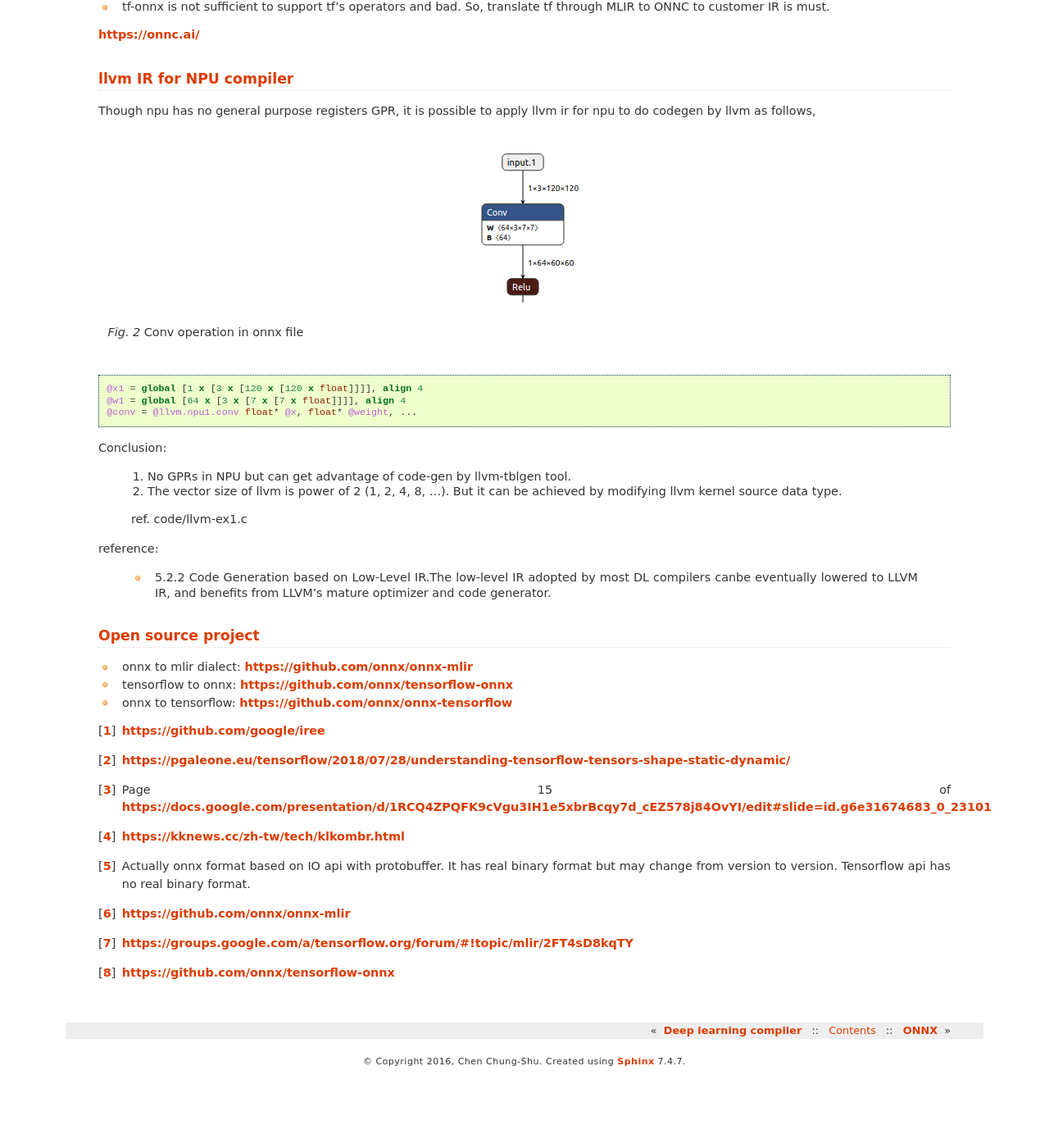
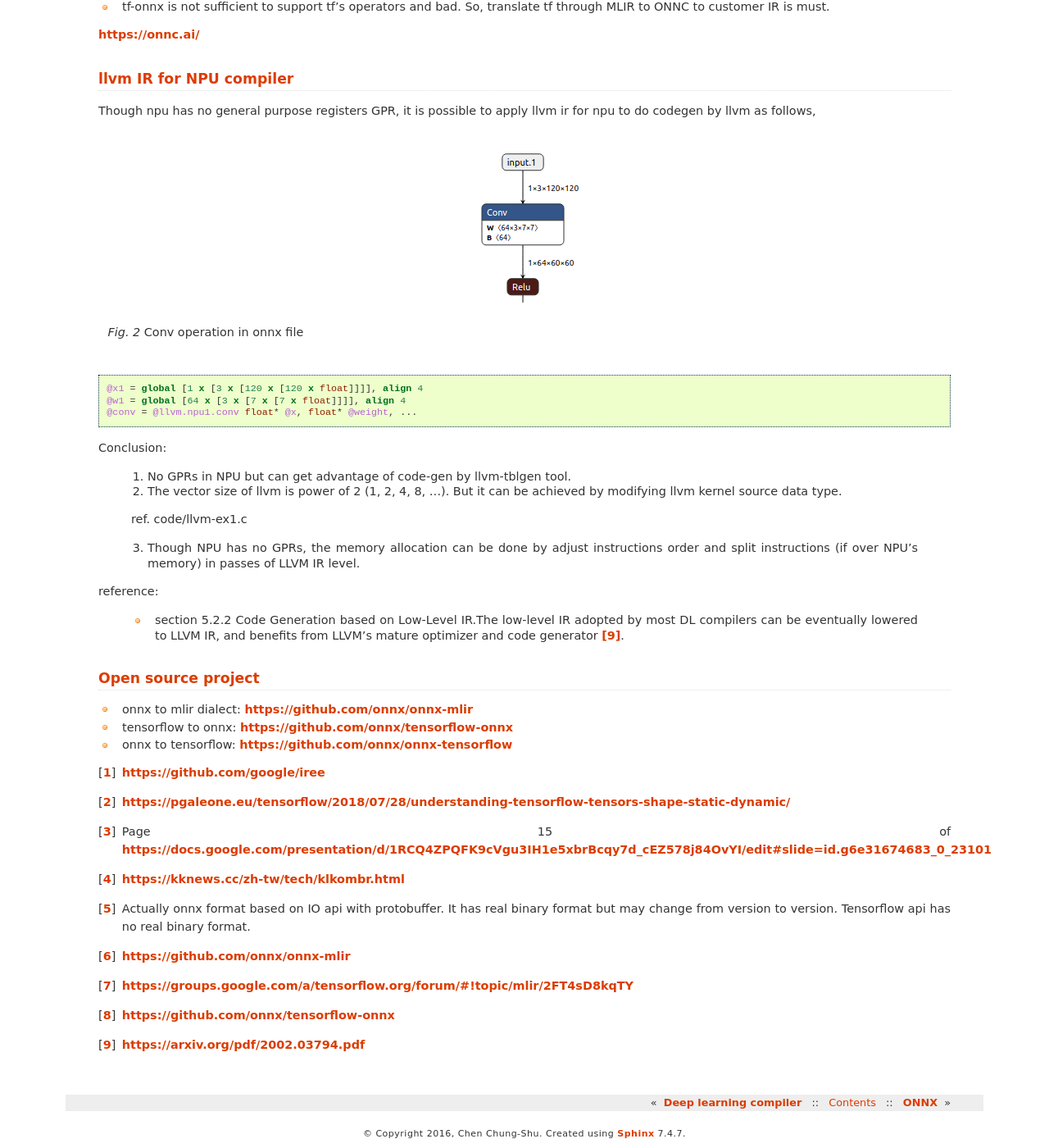
Before and after one commit to Jonathan2251/nc, a Sphinx documentation site: the page built from source/npu.rst, in a window 1280 px wide and 1400 px high, scrolled down 4395 px. Shown: the whole window at 82% size. Built offline with Sphinx 7.4.7, drawn with Linux system fonts in a browser that asks for light colours; before the commit the page ends 5707 px from its top, so only the background shows below that.

Commit message:
npu memory alloc passes on LLVM IR

```diff
--- a/source/npu.rst
+++ b/source/npu.rst
@@ -224,9 +224,11 @@ Conclusion:
 
   ref. code/llvm-ex1.c
 
+  3. Though NPU has no GPRs, the memory allocation can be done by adjust instructions order and split instructions (if over NPU's memory) in passes of LLVM IR level.
+
 reference:
 
-  - 5.2.2  Code Generation based on Low-Level IR.The low-level IR adopted by most DL compilers canbe eventually lowered to LLVM IR, and benefits from LLVM’s mature optimizer and code generator.
+  - section 5.2.2  Code Generation based on Low-Level IR.The low-level IR adopted by most DL compilers can be eventually lowered to LLVM IR, and benefits from LLVM’s mature optimizer and code generator [#dlcs]_.
 
 
 Open source project
```
Also changed, not shown: other parts of source/npu.rst (+2 -0 lines).
